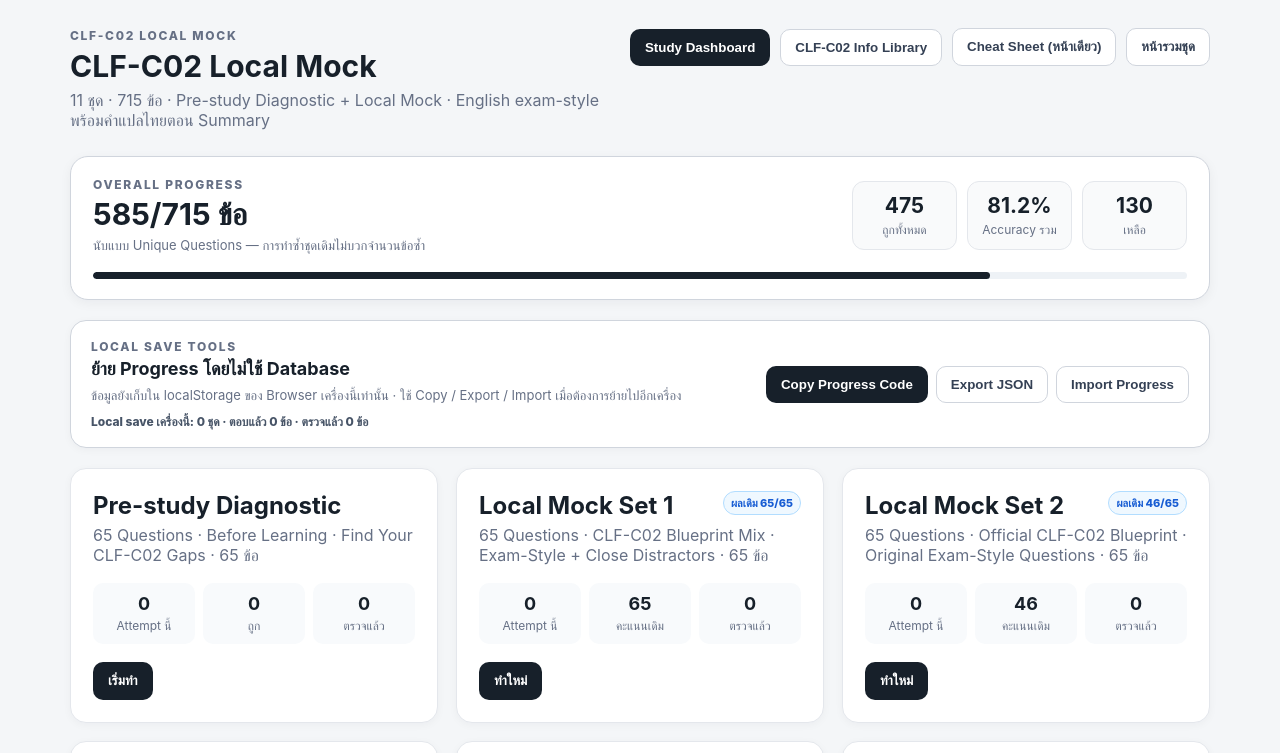
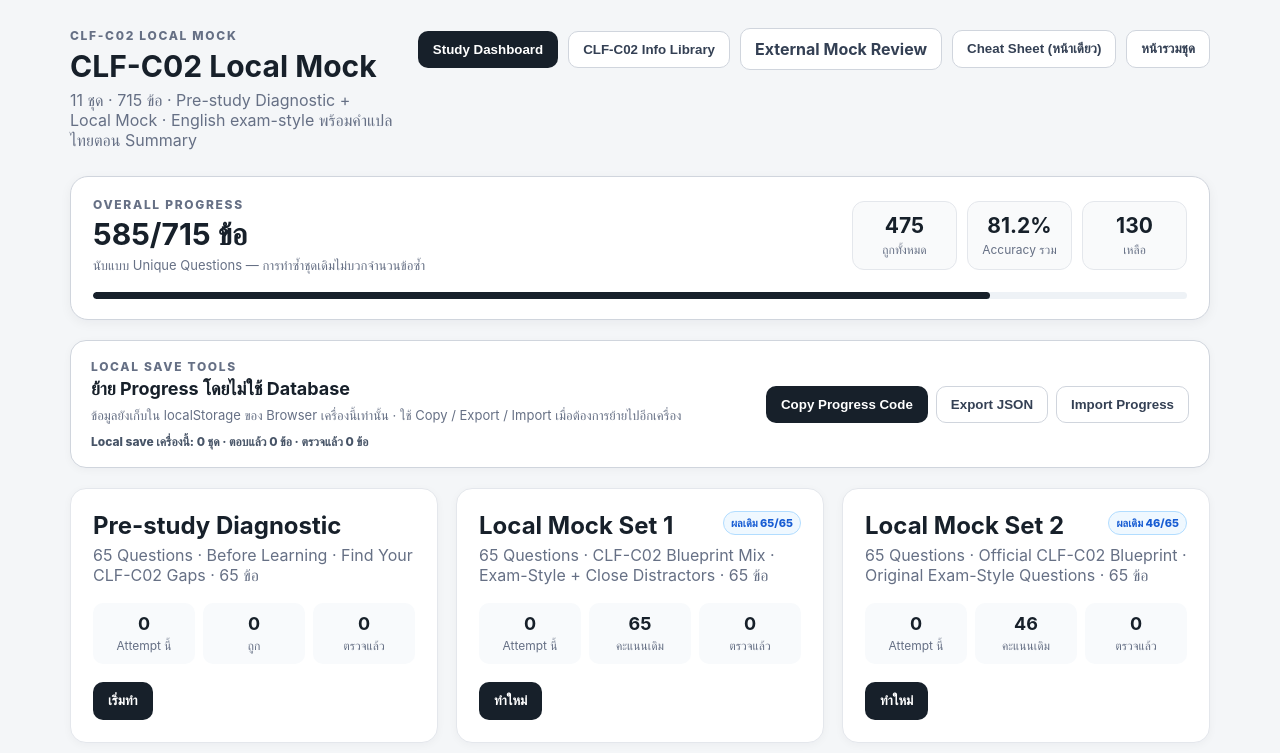
Before and after one commit to arttiezdevlnwza/clf-c02-local-mock, a plain HTML site: page index.html in a window 1280 px wide. Shown: the top 753 px of the page. Drawn offline with Linux system fonts and the light colour scheme.

Commit message:
Link separate External Mock Review page from Local Mock navigation

```diff
--- a/index.html
+++ b/index.html
@@ -20,6 +20,7 @@
       <div class="topbar-actions">
         <button id="dashboardBtn" class="primary" type="button">Study Dashboard</button>
         <button id="infoLibraryBtn" class="ghost" type="button">CLF-C02 Info Library</button>
+        <a class="ghost" href="./external-mock-review.html" style="text-decoration:none;display:inline-flex;align-items:center">External Mock Review</a>
         <button class="ghost" type="button" onclick="window.location.href='./cheat-sheet.html'">Cheat Sheet (หน้าเดียว)</button>
         <button id="homeBtn" class="ghost" type="button">หน้ารวมชุด</button>
       </div>
```
